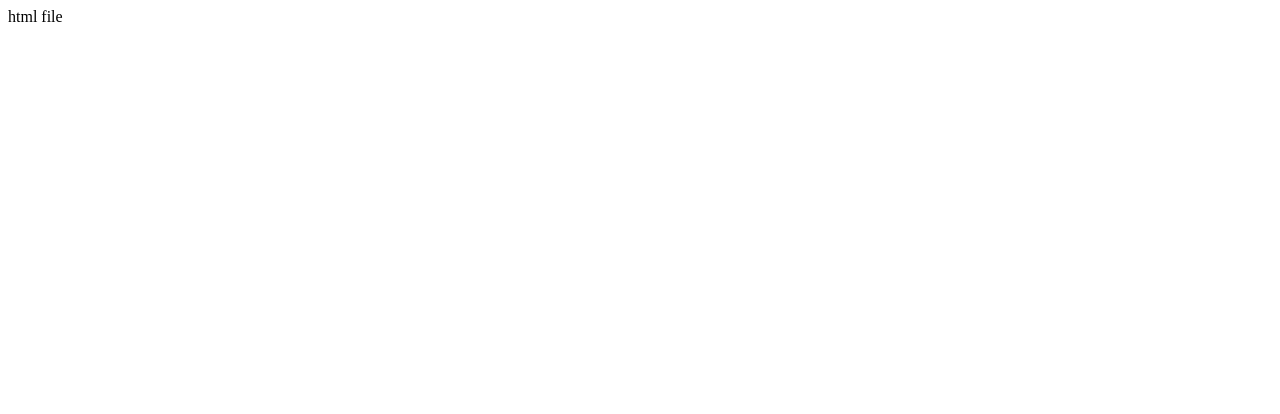
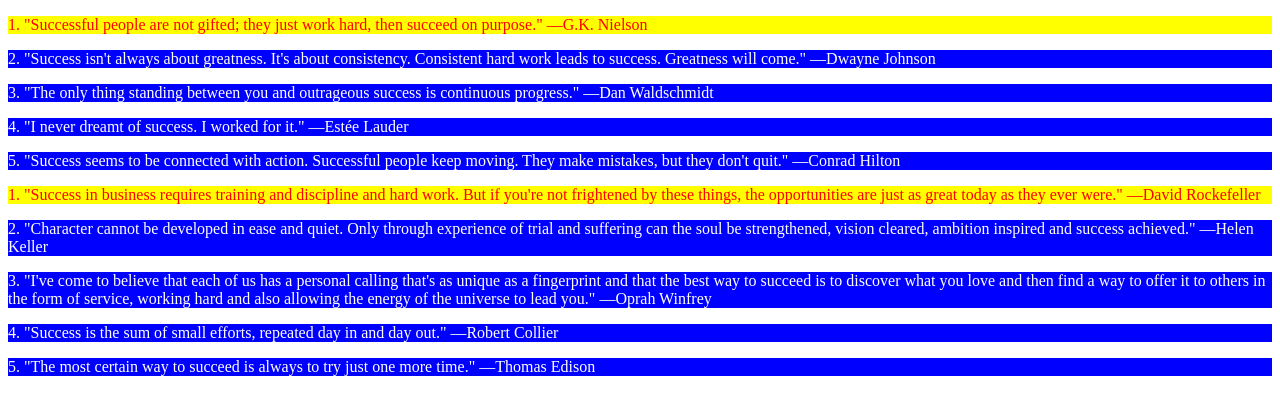
Before and after one commit to Iqrakhan1/sigma-webdevlopment, a plain HTML site: page exersice-2/index.html in a window 1280 px wide. Drawn offline with Linux system fonts and the light colour scheme.

Commit message:
exercise complete

```diff
--- a/exersice-2/index.html
+++ b/exersice-2/index.html
@@ -1 +1,38 @@
-html file
+<!DOCTYPE html>
+<html lang="en">
+<head>
+    <meta charset="UTF-8">
+    <meta name="viewport" content="width=device-width, initial-scale=1.0">
+    <title>Exersise 2</title>
+    <style>
+        div>p:first-child{
+            background-color: yellow;
+            color:red;
+        }
+        div p{
+            background-color: blue;
+            color: white;
+        }
+
+    </style>
+</head>
+<body>
+    <div>
+
+<p> 1. "Successful people are not gifted; they just work hard, then succeed on purpose." —G.K. Nielson</p>
+<p> 2. "Success isn't always about greatness. It's about consistency. Consistent hard work leads to success. Greatness will come." —Dwayne Johnson</p>
+<p> 3. "The only thing standing between you and outrageous success is continuous progress." —Dan Waldschmidt</p>
+<p> 4. "I never dreamt of success. I worked for it." —Estée Lauder</p>
+<p> 5. "Success seems to be connected with action. Successful people keep moving. They make mistakes, but they don't quit." —Conrad Hilton</p>
+    </div>
+    <div>
+
+<p> 1. "Success in business requires training and discipline and hard work. But if you're not frightened by these things, the opportunities are just as great today as they ever were." —David Rockefeller</p>
+<p> 2. "Character cannot be developed in ease and quiet. Only through experience of trial and suffering can the soul be strengthened, vision cleared, ambition inspired and success achieved." —Helen Keller</p>
+<p> 3. "I've come to believe that each of us has a personal calling that's as unique as a fingerprint and that the best way to succeed is to discover what you love and then find a way to offer it to others in the form of service, working hard and also allowing the energy of the universe to lead you." —Oprah Winfrey</p>
+<p> 4. "Success is the sum of small efforts, repeated day in and day out." —Robert Collier</p>
+<p> 5. "The most certain way to succeed is always to try just one more time." —Thomas Edison</p>
+    </div>
+
+</body>
+</html>
```
